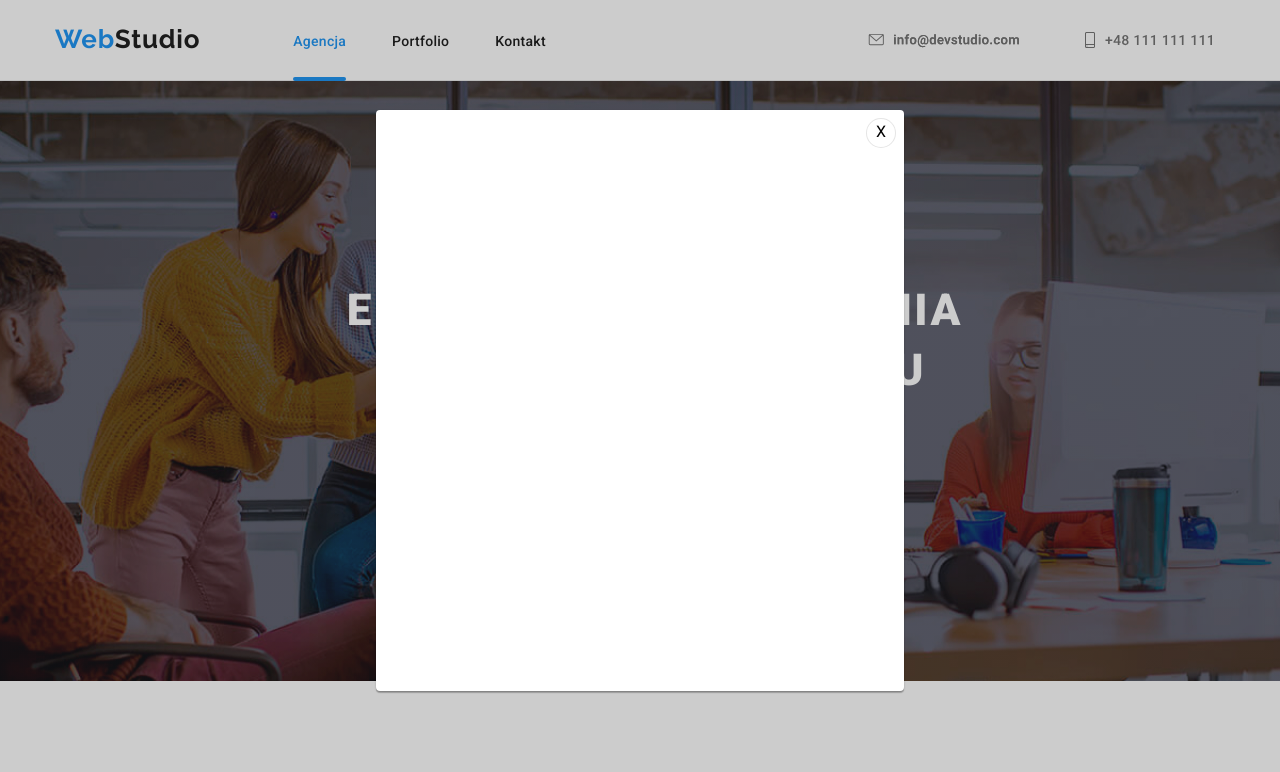
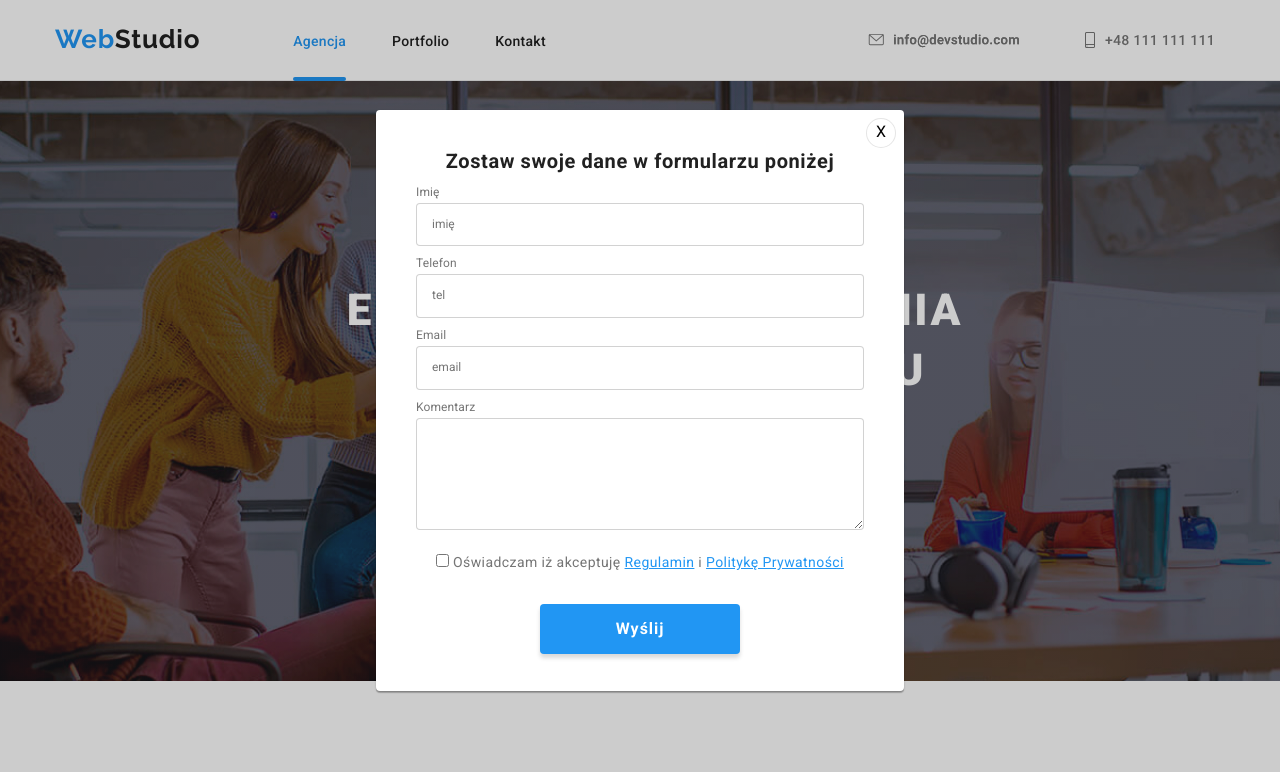
Before and after one commit to sadkooski/goit-markup-wh-06, a plain HTML site: page index.html in a window 1280 px wide. Both pictures are taken after a click on the button "Zamów usługę". Shown: the top 772 px of the page. Drawn offline with nearby package versions, Linux system fonts and the light colour scheme.

Commit message:
modal data and style

```diff
--- a/css/style.css
+++ b/css/style.css
@@ -717,3 +717,140 @@ body {
   border-radius: 50%;
   cursor: pointer;
 }
+
+.footer-for form {
+  display: flex;
+}
+
+.footer-for button {
+  white-space: nowrap;
+  font-weight: 700;
+  font-size: 16px;
+  line-height: 1.88;
+  letter-spacing: 0.06em;
+  cursor: pointer;
+  color: var(--background-white);
+  background: var(--active-color);
+  box-shadow: 0px 4px 4px rgba(0, 0, 0, 0.15);
+  border-radius: 4px;
+  border: none;
+  margin-left: 12px;
+  margin-top: 108px;
+  margin-bottom: 94px;
+  padding: 10px 42px;
+}
+
+.footer-for label {
+  width: 358px;
+  box-sizing: content-box;
+  font-weight: 700;
+  font-size: 14px;
+  line-height: 16px;
+  letter-spacing: 0.03em;
+  text-transform: uppercase;
+  color: var(--background-white);
+  margin-bottom: 20px;
+  margin-top: 72px;
+  margin-left: 78px;
+}
+
+.footer-for input {
+  background-color: var(--background-dark-grey);
+  border: 1px solid rgba(255, 255, 255, 0.3);
+  border-radius: 4px;
+  width: 358px;
+  padding-top: 15px;
+  padding-left: 16px;
+  padding-bottom: 15px;
+  margin-top: 20px;
+}
+
+.modal p {
+  font-weight: 700;
+  font-size: 20px;
+  line-height: 23px;
+  text-align: center;
+  letter-spacing: 0.03em;
+  color: var(--title-color);
+  margin-top: 40px;
+  margin-bottom: 12px;
+}
+
+.modal form {
+  display: flex;
+  flex-direction: column;
+}
+
+.modal label {
+  flex-direction: column;
+  font-weight: 400;
+  font-size: 12px;
+  line-height: 14px;
+  /* identical to box height */
+  letter-spacing: 0.01em;
+  color: #757575;
+}
+.modal-data {
+  display: flex;
+  margin-left: 40px;
+  margin-bottom: 10px;
+}
+.modal-data input {
+  margin-right: 40px;
+  margin-top: 4px;
+  padding-top: 14px;
+  padding-bottom: 14px;
+  padding-left: 15px;
+  border: 1px solid rgba(33, 33, 33, 0.2);
+  border-radius: 4px;
+}
+
+.modal-textarea {
+  display: flex;
+  margin-left: 40px;
+  margin-right: 40px;
+}
+
+.modal-textarea textarea {
+  border: 1px solid rgba(33, 33, 33, 0.2);
+  border-radius: 4px;
+  margin-top: 4px;
+}
+
+.modal-checkbox {
+  display: flex;
+  justify-content: center;
+  margin-top: 20px;
+}
+
+.modal-checkbox label {
+  font-weight: 400;
+  font-size: 14px;
+  line-height: 24px;
+  /* identical to box height, or 171% */
+
+  letter-spacing: 0.03em;
+}
+
+.modal-checkbox span {
+  color: var(--active-color);
+  text-decoration: underline;
+}
+
+.modal-send-btn {
+  display: flex;
+  justify-content: center;
+  align-self: center;
+  font-weight: 700;
+  font-size: 16px;
+  line-height: 1.88;
+  letter-spacing: 0.06em;
+  cursor: pointer;
+  color: var(--background-white);
+  background: var(--active-color);
+  box-shadow: 0px 4px 4px rgba(0, 0, 0, 0.15);
+  border-radius: 4px;
+  border: none;
+  padding: 10px 76px;
+  margin-top: 30px;
+}
--- a/index.html
+++ b/index.html
@@ -60,9 +60,7 @@
       <section class="main-section">
         <div class="container">
           <h1 id="agencja">EFEKTYWNE ROZWIĄZANIA DLA WASZEGO BIZNESU</h1>
-          <button class="modal-btn" type="button" data-modal-open>
-            Zamów usługę
-          </button>
+          <button type="button" data-modal-open>Zamów usługę</button>
         </div>
       </section>
 
@@ -406,12 +404,56 @@
             </li>
           </ul>
         </div>
+
+        <div class="footer-for">
+          <form>
+            <label>
+              ZAPISZ SIĘ DO NEWSLETTERA
+              <input type="email" name="email" placeholder="E-mail" />
+            </label>
+            <button type="submit">Zapisz się</button>
+          </form>
+        </div>
       </section>
     </footer>
 
     <div class="backdrop is-hidden" data-modal>
       <div class="modal">
-        <button type="button" class="close-btn" data-modal-close>X</button>
+        <form>
+          <button type="button" class="close-btn" data-modal-close>X</button>
+
+          <p>Zostaw swoje dane w formularzu poniżej</p>
+          <label class="modal-data">
+            Imię
+            <input type="text" name="username" placeholder="imię" />
+          </label>
+
+          <label class="modal-data">
+            Telefon
+            <input type="tel" name="tel" placeholder="tel" />
+          </label>
+
+          <label class="modal-data">
+            Email
+            <input type="email" name="email" placeholder="email" />
+          </label>
+
+          <label class="modal-textarea">
+            Komentarz
+            <textarea name="Komentarz" rows="8" placeholder="Wprowadź tekst">
+            </textarea>
+          </label>
+
+          <div class="modal-checkbox">
+            <label>
+              <input type="checkbox" name="aggry" value="statute" />
+              Oświadczam iż akceptuję <span>Regulamin</span> i
+              <span>Politykę Prywatności</span>
+            </label>
+          </div>
+
+          <button class="modal-send-btn" type="submit">Wyślij</button>
+        </form>
       </div>
     </div>
 
```
